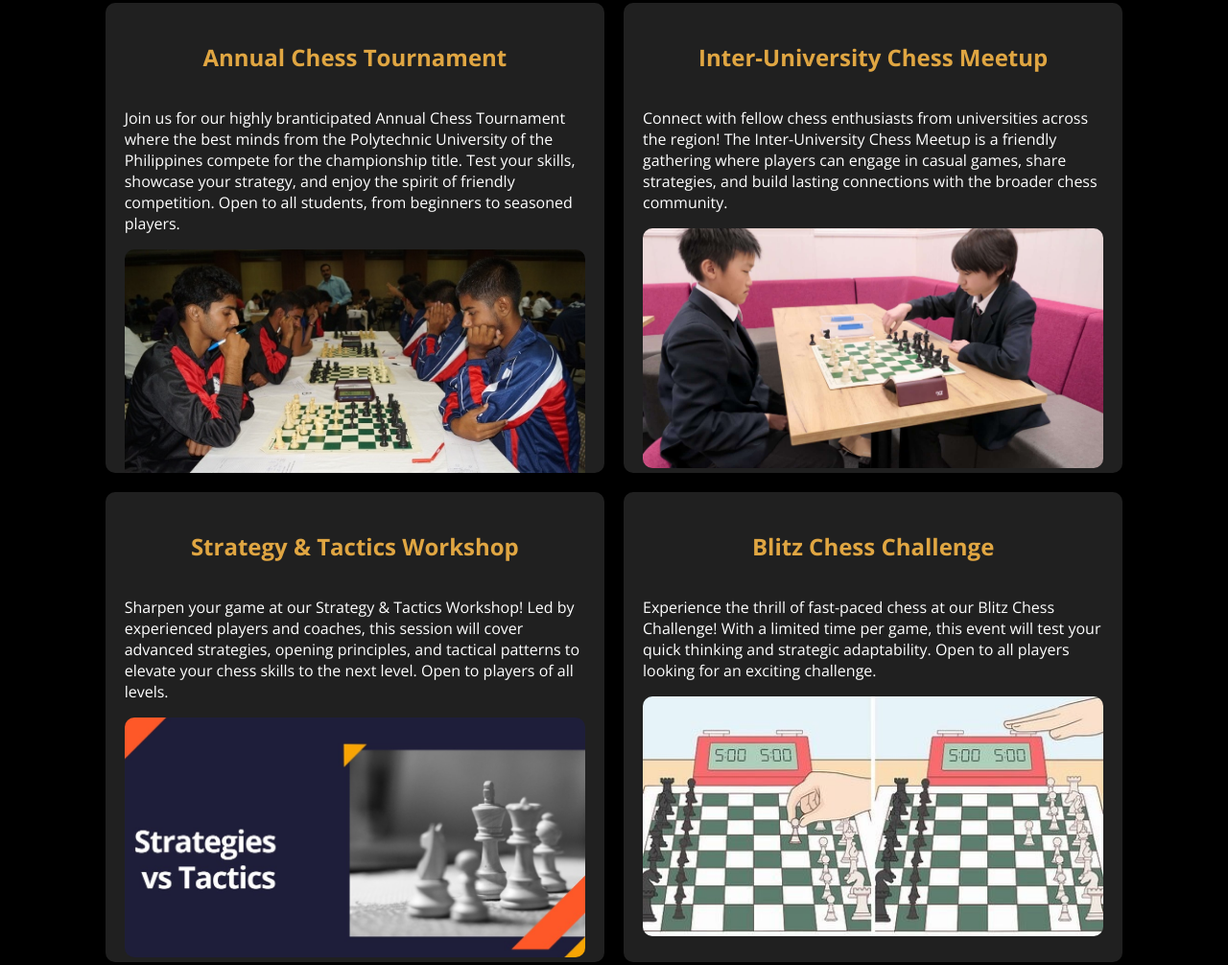
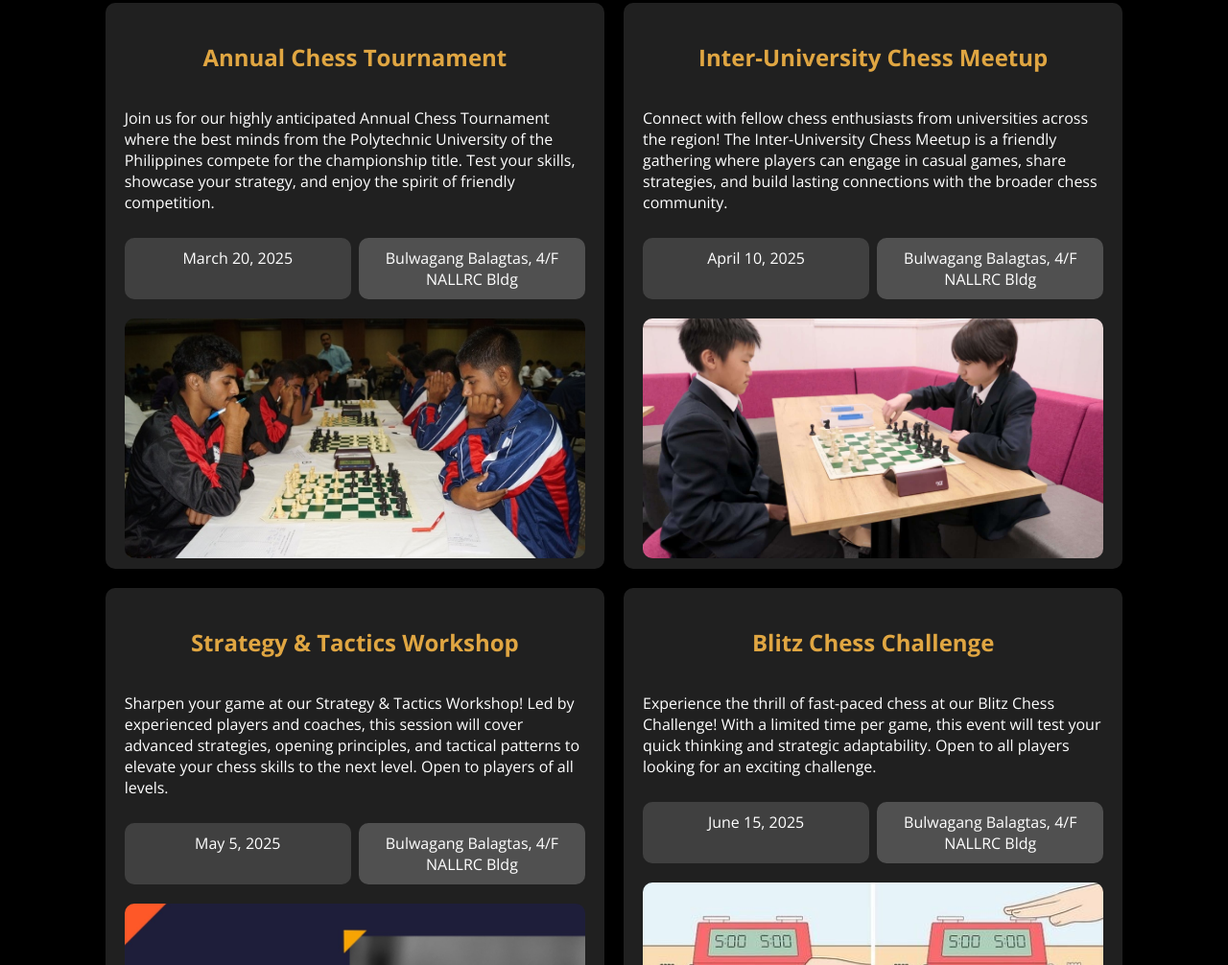
Before and after one commit to Viadsss/WebDev-StudentOrgSite, a plain HTML site: page events.html in a window 1280 px wide. Shown: the part 339-1345 px from the top of the page at 96% size. Drawn offline with nearby package versions, Linux system fonts and the light colour scheme.

Commit message:
feat: add date and location for events

```diff
--- a/events.html
+++ b/events.html
@@ -66,8 +66,7 @@
             border-radius: 10px;
             margin: 10px;
             width: 38%;
-            height: 450px;
-            overflow: auto;
+            height: 550px;
             display: flex;
             flex-direction: column;
             align-items: center;
@@ -78,11 +77,32 @@
             max-height: 250px;
             object-fit: cover;
             border-radius: 10px;
+            margin-top: 20px;
         }
         .card:hover {
             background-color: #303030;
         }
-
+        .event-details {
+            display: flex;
+            justify-content: space-between;
+            width: 100%;
+            margin-top: 10px;
+        }
+        .event-details .date,
+        .event-details .location {
+            background-color: #303030;
+            padding: 10px;
+            border-radius: 10px;
+            color: white;
+            width: 45%;
+            text-align: center;
+        }
+        .event-details .date {
+            background-color: #404040;
+        }
+        .event-details .location {
+            background-color: #505050;
+        }
     </style>
 </head>
 <body style="font-family: 'Open Sans'; background-color: black;">
@@ -126,10 +146,14 @@
         <div class="top-card">
             <div class="card">
                 <h2 style="color: #e0a642">Annual Chess Tournament</h2>
-                <p style="color: white;">Join us for our highly branticipated Annual Chess Tournament
+                <p style="color: white;">Join us for our highly anticipated Annual Chess Tournament
                     where the best minds from the Polytechnic University of the Philippines compete for
                     the championship title. Test your skills, showcase your strategy, and enjoy the spirit
-                    of friendly competition. Open to all students, from beginners to seasoned players.</p>
+                    of friendly competition.</p>
+                <div class="event-details">
+                    <div class="date">March 20, 2025</div>
+                    <div class="location">Bulwagang Balagtas, 4/F NALLRC Bldg</div>
+                </div>
                 <img src="assets/imgs/events_1.jpg" alt="event card image">
             </div>
             <div class="card">
@@ -137,6 +161,10 @@
                 <p style="color: white">Connect with fellow chess enthusiasts from universities across the region!
                     The Inter-University Chess Meetup is a friendly gathering where players can engage in casual games,
                     share strategies, and build lasting connections with the broader chess community.</p>
+                <div class="event-details">
+                    <div class="date">April 10, 2025</div>
+                    <div class="location">Bulwagang Balagtas, 4/F NALLRC Bldg</div>
+                </div>
                 <img src="assets/imgs/events_2.jpg" alt="event card image">
             </div>
             <div class="card">
@@ -144,6 +172,10 @@
                 <p style="color: white">Sharpen your game at our Strategy & Tactics Workshop! Led by experienced players
                      and coaches, this session will cover advanced strategies, opening principles, and tactical patterns to
                       elevate your chess skills to the next level. Open to players of all levels.</p>
+                <div class="event-details">
+                    <div class="date">May 5, 2025</div>
+                    <div class="location">Bulwagang Balagtas, 4/F NALLRC Bldg</div>
+                </div>
                 <img src="assets/imgs/events_3.jpg" alt="event card image">
             </div>
             <div class="card">
@@ -151,6 +183,10 @@
                 <p style="color: white">Experience the thrill of fast-paced chess at our Blitz Chess Challenge! With a limited
                     time per game, this event will test your quick thinking and strategic adaptability. Open to all players looking
                     for an exciting challenge.</p>
+                <div class="event-details">
+                    <div class="date">June 15, 2025</div>
+                    <div class="location">Bulwagang Balagtas, 4/F NALLRC Bldg</div>
+                </div>
                 <img src="assets/imgs/events_4.jpg" alt="event card image">
             </div>
             <div class="card">
@@ -158,6 +194,10 @@
                 <p style="color: white">Challenge a master player in our Chess Simul Exhibition! In this event, a single experienced
                      player will face multiple opponents simultaneously. Test your skills and see how you measure up against a seasoned
                      competitor.</p>
+                <div class="event-details">
+                    <div class="date">July 25, 2025</div>
+                    <div class="location">Bulwagang Balagtas, 4/F NALLRC Bldg</div>
+                </div>
                 <img src="assets/imgs/events_5.jpg" alt="event card image">
             </div>
             <div class="card">
@@ -165,6 +205,10 @@
                 <p style="color: white">Unwind and play some casual chess at our Chess and Coffee Night. Enjoy a relaxed evening with
                      fellow chess lovers, good conversation, and a cup of coffee. It’s the perfect setting to exchange strategies and make
                     new friends.</p>
+                <div class="event-details">
+                    <div class="date">August 30, 2025</div>
+                    <div class="location">Bulwagang Balagtas, 4/F NALLRC Bldg</div>
+                </div>
                 <img src="assets/imgs/events_6.jpg" alt="event card image">
             </div>
         </div>
```
